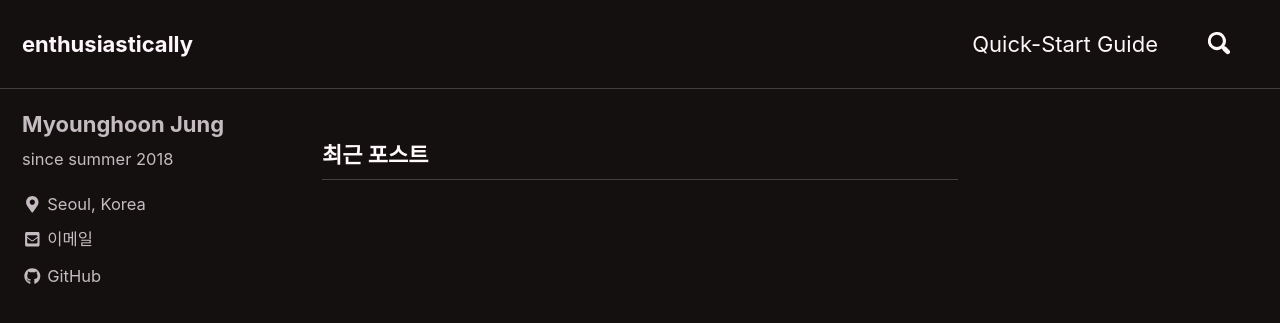
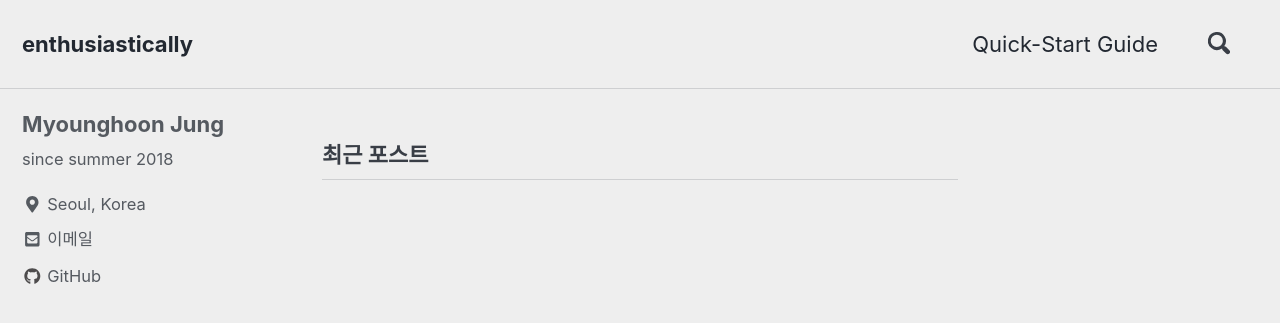
Before and after one commit to myounghoonJung/myounghoonJung.github.io, a Jekyll site: the page built from index.html, in a window 1280 px wide and 900 px high. Shown: the top 323 px of the window. Built offline with Jekyll 4.4.1, drawn with Linux system fonts in a browser that asks for light colours; nearby versions of some CDN libraries; the list of posts is cut into pages by our own code.

Commit message:
Update _config.yml

```diff
--- a/_config.yml
+++ b/_config.yml
@@ -12,7 +12,7 @@
 
 # theme                  : "minimal-mistakes-jekyll"
 # remote_theme           : "mmistakes/minimal-mistakes"
-minimal_mistakes_skin    : "neon"
+minimal_mistakes_skin    : "air"
 
 # Site Settings
 locale                   : "ko-KR"
```
